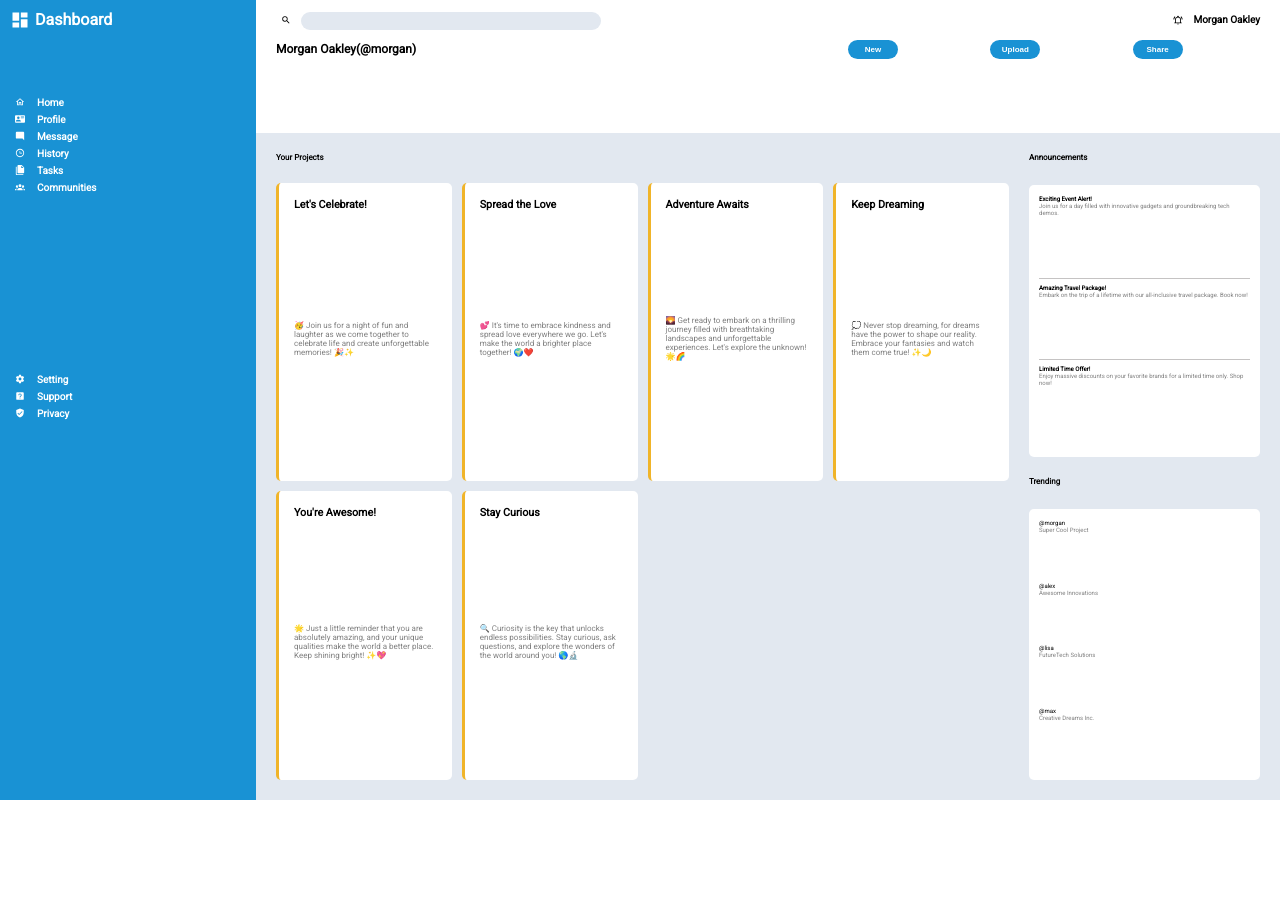
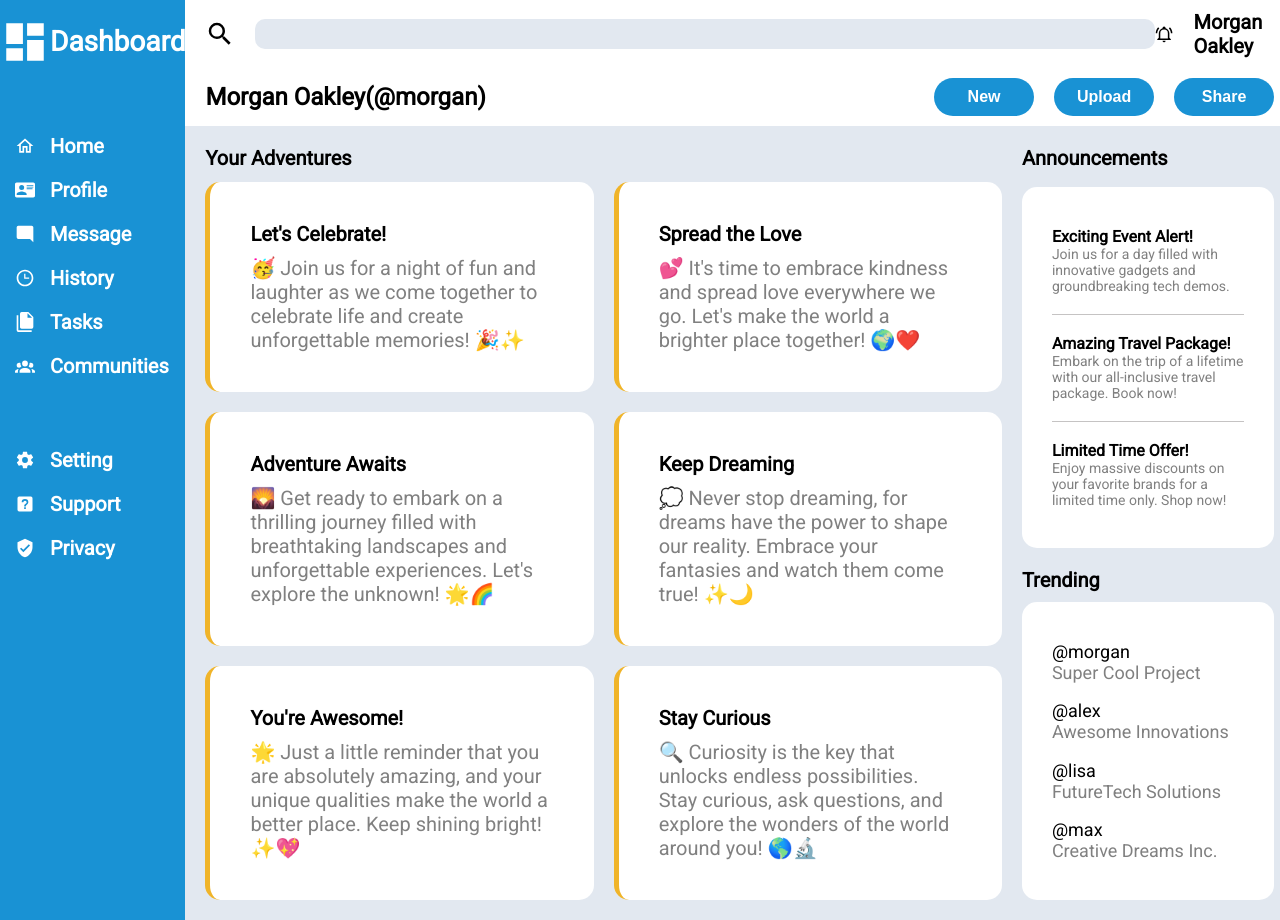
Before and after one commit to marsleonz/admin-dashboard, a plain HTML site: page index.html in a window 1280 px wide. Before the commit the page ends 800 px from the top, so only its background shows below. Drawn offline with Linux system fonts and the light colour scheme.

Commit message:
Fix browser compatiblity issue and style

```diff
--- a/index.html
+++ b/index.html
@@ -143,24 +143,24 @@
       </div>
       <div class="main-content">
         <div class="grid-main-wrapper">
-          <h2 class="grid-heading">Your Projects</h2>
+          <h2 class="grid-heading">Your Adventures</h2>
           <div class="projects">
             <div class="card">
-              <h6>Let's Celebrate!</h6>
+              <h2>Let's Celebrate!</h2>
               <p>
                 🥳 Join us for a night of fun and laughter as we come together
                 to celebrate life and create unforgettable memories! 🎉✨
               </p>
             </div>
             <div class="card">
-              <h6>Spread the Love</h6>
+              <h2>Spread the Love</h2>
               <p>
                 💕 It's time to embrace kindness and spread love everywhere we
                 go. Let's make the world a brighter place together! 🌍❤️
               </p>
             </div>
             <div class="card">
-              <h6>Adventure Awaits</h6>
+              <h2>Adventure Awaits</h2>
               <p>
                 🌄 Get ready to embark on a thrilling journey filled with
                 breathtaking landscapes and unforgettable experiences. Let's
@@ -168,14 +168,14 @@
               </p>
             </div>
             <div class="card">
-              <h6>Keep Dreaming</h6>
+              <h2>Keep Dreaming</h2>
               <p>
                 💭 Never stop dreaming, for dreams have the power to shape our
                 reality. Embrace your fantasies and watch them come true! ✨🌙
               </p>
             </div>
             <div class="card">
-              <h6>You're Awesome!</h6>
+              <h2>You're Awesome!</h2>
               <p>
                 🌟 Just a little reminder that you are absolutely amazing, and
                 your unique qualities make the world a better place. Keep
@@ -183,7 +183,7 @@
               </p>
             </div>
             <div class="card">
-              <h6>Stay Curious</h6>
+              <h2>Stay Curious</h2>
               <p>
                 🔍 Curiosity is the key that unlocks endless possibilities. Stay
                 curious, ask questions, and explore the wonders of the world
--- a/styles.css
+++ b/styles.css
@@ -8,62 +8,65 @@ ul {
 }
 svg {
   fill: #ffffff;
-  width: 10px;
-  height: 10px;
-  margin-left: 5px;
+  width: 20px;
+  height: 20px;
 }
 button {
   background-color: #1992d4;
   border: none;
-  padding: 5px 10px;
-  border-radius: 10px;
+  padding: 10px 20px;
+  border-radius: 20px;
   color: white;
   cursor: pointer;
-  font-size: 8px;
-  width: 50px;
+  font-size: 16px;
+  width: 100px;
   font-weight: bold;
 }
 .navigation svg {
-  margin-left: 0;
-  width: 20px;
-  height: 20px;
+  width: 50px;
+  height: 50px;
 }
 li {
   display: flex;
-  gap: 12px;
+  gap: 15px;
   align-items: center;
-  margin-bottom: 6px;
+  margin-bottom: 20px;
 }
 .container {
   display: grid;
   height: 100vh;
-  grid: 1fr 5fr/ 1fr 4fr;
+  grid: 1fr 6fr/ 1fr 5fr;
 }
 .sidebar {
   background-color: #1992d4;
   grid-row: 1/3;
   color: white;
   display: grid;
-  grid-template-rows: 1fr 8fr;
-  padding: 10px;
+  grid-template-rows: 1fr 10fr;
 }
 .navigation {
   /* border: solid 2px white; */
   display: flex;
-  gap: 5px;
+  align-items: center;
+  font-size: 28px;
 }
 
 .branding {
   /* border: solid 2px white; */
   display: grid;
   grid-template-rows: 2fr 3fr;
-  font-size: 10px;
+  font-size: 20px;
+  padding-left: 15px;
+  padding-top: 50px;
 }
 
 .header {
   background-color: #ffffff;
+  /* border: solid 2px black; */
+  display: grid;
 }
 .top-header {
+  /* border: solid 2px black; */
   display: grid;
   grid-template-columns: 1fr 1fr;
   padding: 10px 20px 10px 20px;
@@ -72,35 +75,37 @@ li {
 .top-header > div {
   display: flex;
   align-items: center;
-  gap: 10px;
+  gap: 20px;
 }
 .top-header > div:last-child {
   justify-self: end;
-  font-size: 10px;
+  font-size: 20px;
 }
 .top-header svg {
   fill: black;
+  height: 30px;
+  width: 30px;
 }
 .search-bar {
-  padding: 5px;
-  height: 18px;
+  padding: 15px;
+  height: 30px;
   border: none;
   border-radius: 10px;
-  width: 300px;
+  width: 900px;
   background-color: #e2e8f0;
 }
 .sub-header {
+  /* border: solid 2px black; */
   display: grid;
   grid-template-columns: 1fr 1fr;
-  padding: 0px 20px 10px 20px;
+  padding: 10px 20px 10px 20px;
   align-items: center;
-  gap: 160px;
-  font-size: 12px;
+  font-size: 24px;
 }
 .buttons {
-  display: grid;
-  grid-template-columns: repeat(3, 1fr);
-  gap: 15px;
+  display: flex;
+  gap: 20px;
+  justify-self: flex-end;
 }
 .main-content {
   background-color: #e2e8f0;
@@ -116,7 +121,7 @@ li {
   grid-template-rows: 1fr 20fr;
 }
 .grid-main-wrapper h2 {
-  font-size: 8px;
+  font-size: 20px;
 }
 .grid-wrapper {
   display: grid;
@@ -124,64 +129,69 @@ li {
   row-gap: 5px;
 }
 .grid-wrapper h2 {
-  font-size: 8px;
+  font-size: 20px;
 }
 .projects {
   display: grid;
-  grid-template-columns: repeat(auto-fit, minmax(150px, 1fr));
-  gap: 10px;
+  grid-template-columns: repeat(auto-fit, minmax(350px, 1fr));
+  gap: 20px;
 }
 .card {
-  border-left: #f0b429 solid 3px;
-  border-radius: 5px;
+  border-left: #f0b429 solid 5px;
+  border-radius: 15px;
   background-color: white;
-  box-shadow: black;
-  padding: 15px;
-  display: grid;
+  padding: 40px;
+  display: flex;
+  flex-direction: column;
+  row-gap: 10px;
 }
 .card p {
-  font-size: 8px;
+  font-size: 20px;
   color: gray;
   font-weight: 100;
 }
 .side-content {
   display: grid;
-  grid-template-rows: 1fr 1fr;
+  /* grid-template-rows: 1fr 1fr; */
   padding: 10px;
   grid-row: 1/3;
   row-gap: 20px;
 }
 .announcements {
   background-color: white;
-  border-radius: 5px;
-  display: grid;
-  padding: 10px;
+  border-radius: 15px;
+  display: flex;
+  flex-direction: column;
+  justify-content: space-around;
+  padding: 30px;
 }
 .announcement-card {
   border-bottom: rgb(197, 195, 195) 0.5px solid;
-  margin-bottom: 5px;
+  padding-bottom: 20px;
 }
 .announcement-card p {
-  font-size: 6px;
+  font-size: 14px;
   color: gray;
   font-weight: 100;
 }
 .announcement-card h6 {
-  font-size: 6px;
+  font-size: 16px;
 }
 .announcement-card:last-child {
   border: none;
-  margin-bottom: 0;
+  padding-bottom: 0;
 }
 .trending {
   background-color: white;
-  border-radius: 5px;
-  padding: 10px;
-  display: grid;
+  border-radius: 15px;
+  padding: 30px;
+  display: flex;
+  flex-direction: column;
+  justify-content: space-around;
 }
 .trending-item h6,
 .trending-item p {
-  font-size: 6px;
+  font-size: 18px;
   font-weight: 100;
 }
 .trending-item p {
```
